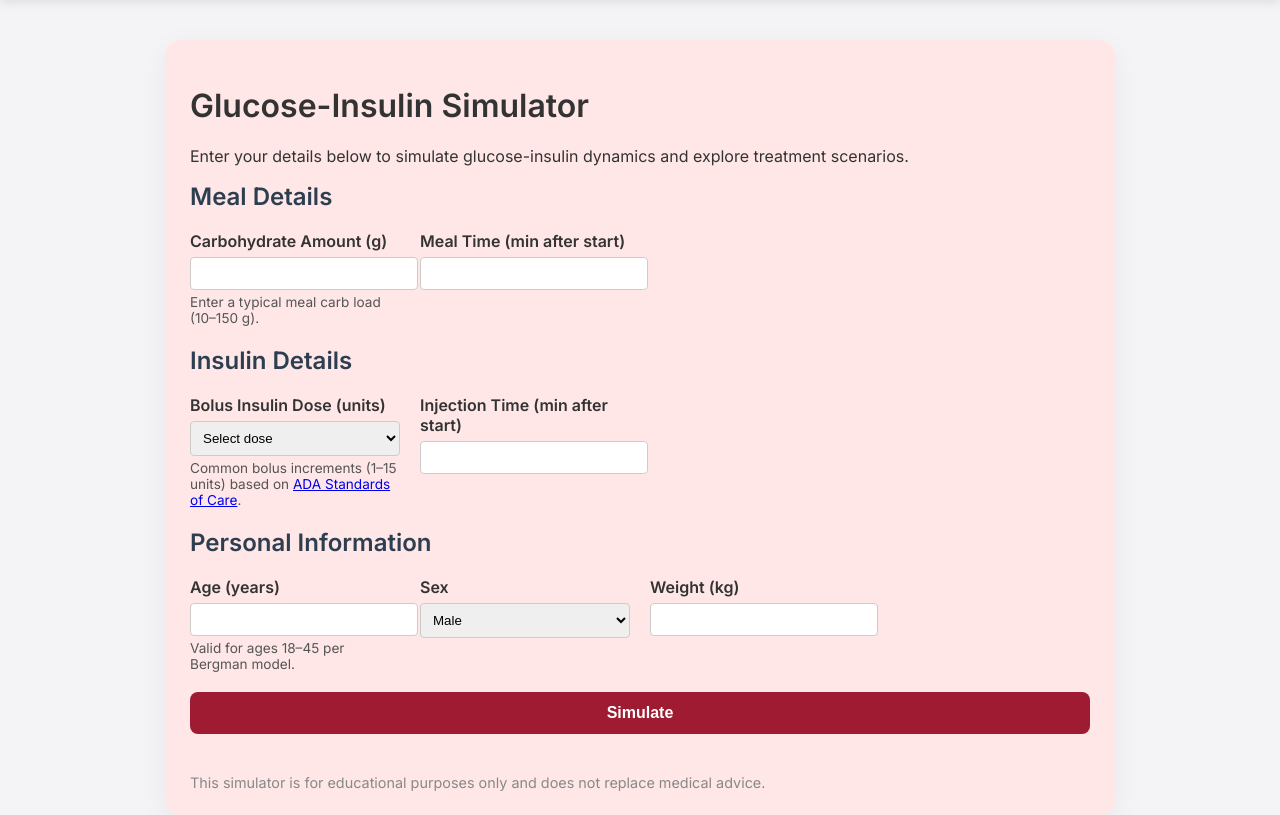
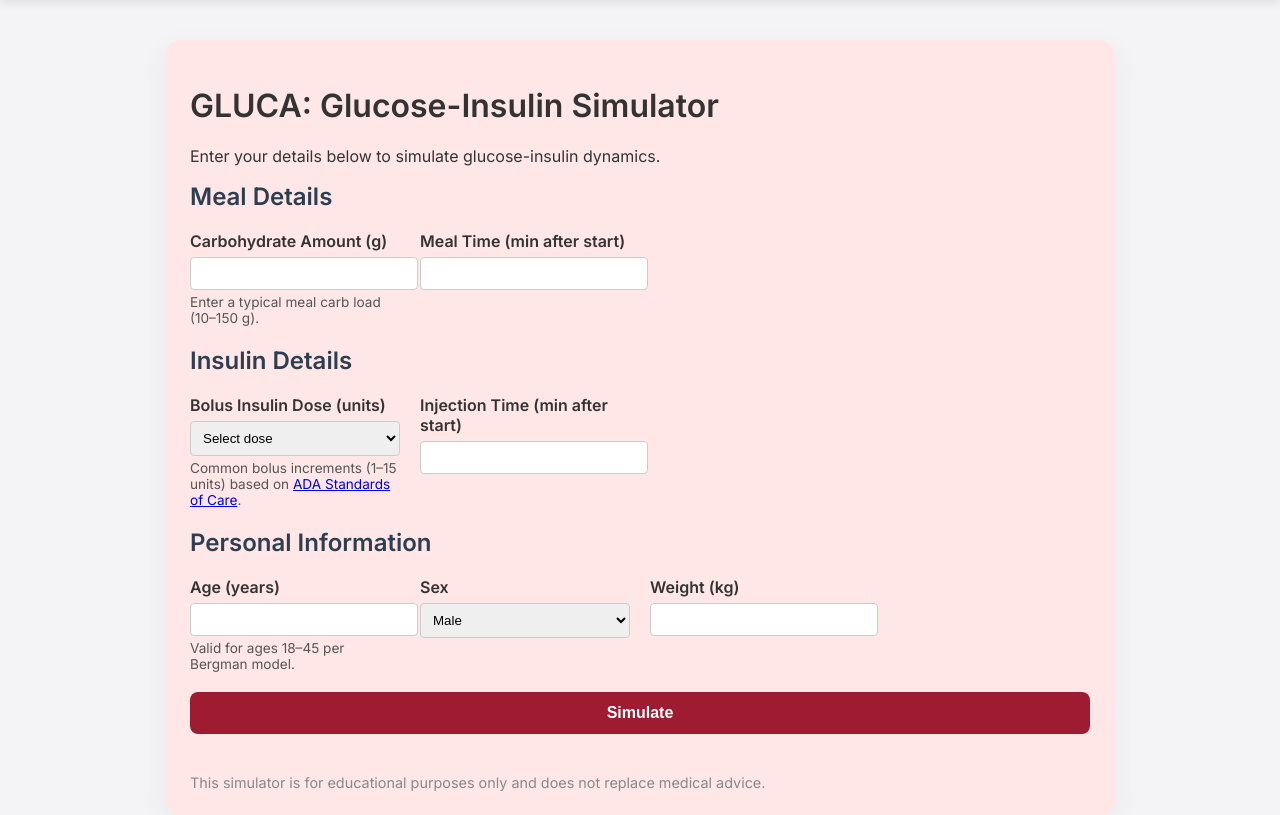
Before and after one commit to shdanalserhan/GLUCA, a Flask app: page /simulator in a window 1280 px wide. Shown: the part 83-898 px from the top of the page. Run offline with Flask 2, Linux system fonts and the light colour scheme.

Commit message:
Update simulator.html

```diff
--- a/GLUCA/templates/simulator.html
+++ b/GLUCA/templates/simulator.html
@@ -43,8 +43,8 @@
         </ul>
     </nav>
     <div class="container">
-        <h1>Glucose-Insulin Simulator</h1>
-        <p>Enter your details below to simulate glucose-insulin dynamics and explore treatment scenarios.</p>
+        <h1>GLUCA: Glucose-Insulin Simulator</h1>
+        <p>Enter your details below to simulate glucose-insulin dynamics.</p>
         <form method="POST" action="/simulator" id="simulator-form">
             <!-- Meal Details -->
             <h2>Meal Details</h2>
@@ -82,7 +82,7 @@
             </div>
             <div class="input-group">
                 <label for="injection_time">Injection Time (min after start)</label>
-                <input type="number" id="injection_time" name="injection_time" min="0" max="240" step="1" required>
+                <input type="number" id="injection_time" name="injection_time" min="0.1" max="240" step="1" required>
             </div>
             <!-- Personal Info -->
             <h2>Personal Information</h2>
@@ -96,7 +96,6 @@
                 <select id="sex" name="sex" required>
                     <option value="Male">Male</option>
                     <option value="Female">Female</option>
-                    <option value="Other">Other</option>
                 </select>
             </div>
             <div class="input-group">
```
